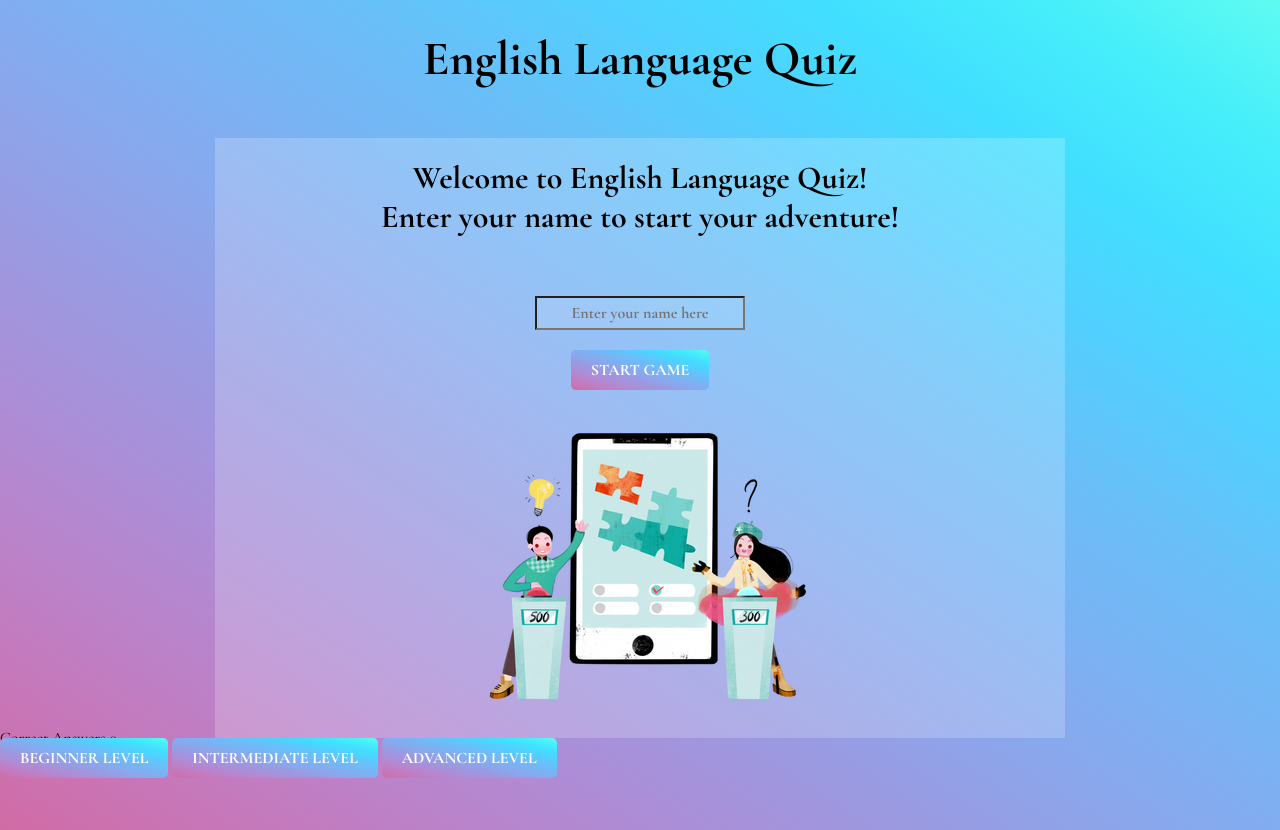
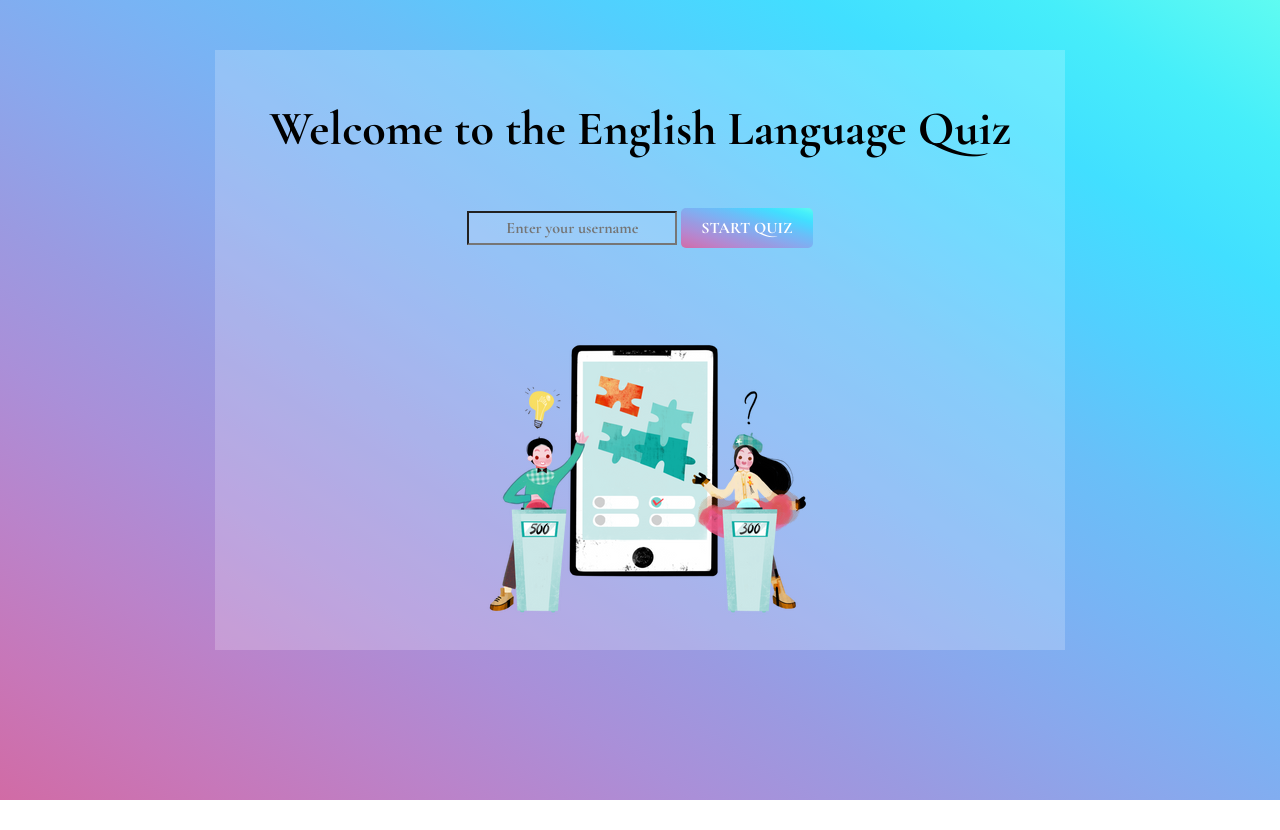
Before and after one commit to MartsyniukOlena/quiz, a plain HTML site: page index.html in a window 1280 px wide. After the commit the page ends 800 px from the top, so only its background shows below. Drawn offline with nearby package versions, Linux system fonts and the light colour scheme.

Commit message:
Change html code for welcome page, quiz section and result section, update changed elements in style sheet

```diff
--- a/assets/css/style.css
+++ b/assets/css/style.css
@@ -12,14 +12,14 @@ height: 100vh;
 font-family: 'Cormorant Garamond', serif;
 }
 
-.heading {
+.quiz-container h1 {
     color: black;
     text-align: center;
     font-size: 3rem;
     margin-top: 30px;
 }
 
-.game-area {
+.quiz-container {
     background-image: url(../images/fabulous-quiz.webp);
     background-color: rgba(255, 255, 255, 0.2);
     background-repeat: no-repeat;
@@ -38,23 +38,6 @@ font-family: 'Cormorant Garamond', serif;
     top: 50px;
 }
 
-.welcome-message {
-    color: black;
-    font-size: 2rem;
-    font-weight: 700;
-}
-
-.username {
-    margin-top: 10px;
-}
-
-label {
-    color: black;
-    font-size: 1.5rem;
-    text-transform: uppercase;
-    font-weight: 700;
-}
-
 input[type="text"] {
     padding: 5px;
     cursor: pointer;
@@ -67,7 +50,7 @@ input[type="text"] {
     top: 50px;
 }
 
-.button {
+#username-section button {
     background-image: linear-gradient(to right top, #d16ba5, #c777b9, #ba83ca, #aa8fd8, #9a9ae1, #8aa7ec, #79b3f4, #69bff8, #52cffe, #41dfff, #46eefa, #5ffbf1);
     color: #ffffff;
     padding: 10px 20px;
@@ -81,6 +64,6 @@ input[type="text"] {
     top: 50px;
 }
 
-.button:hover {
+#username-section button:hover {
     background-image: linear-gradient(to right top, #5ffbf1, #46eefa, #41dfff, #52cffe, #69bff8, #79b3f4, #8aa7ec, #9a9ae1, #aa8fd8, #ba83ca, #c777b9, #d16ba5);
 }
--- a/index.html
+++ b/index.html
@@ -18,34 +18,25 @@
     <title>English Language Quiz</title>
 </head>
 <body>
-    <h1 class="heading">English Language Quiz</h1>
-    <div class="game-area">
-    <div class="welcome-message">
-        <p>Welcome to English Language Quiz!<br>Enter your name to start your adventure!</p>
+<div class="quiz-container">
+    <h1>Welcome to the English Language Quiz</h1>
+    <div id="username-section">
+        <input type="text" id="username" placeholder="Enter your username">
+        <button data-type="submit" onclick="startQuiz()">Start Quiz</button>
+
+<div id="quiz-section" style="display: none;">
+    <h2 id="question"></h2>
+    <div id="options" class="options">
     </div>
-    <!--User can create a username-->
-    <div class="username">
-    <input type="text" id="username" name="username" maxlength=15 placeholder="Enter your name here">
-    </div>
-    <br>
-    <button class="button" id="start" data-type="submit">Start Game</button>
-    </div>
-
-    <div class="difficulty-levels-area">
-        <button class="button" id="beginner-level">Beginner Level</button>
-        <button class="button" id="beginner-level">Intermediate Level</button>
-        <button class="button" id="beginner-level">Advanced Level</button>
-    </div>
-
-    <div class="score-area">
-        <p class="scores">Correct Answers <span id="score">0</span></p>
-        <p class="scores">Incorrect Answers <span id="incorrect">0</span></p>
-    </div>
-
+    <p>Question <span id="question-count">1</span> of <span id="total-questions">41</span></p>
+</div>
+<div id="result-section" style="display: none;">
+    <h2>Your Score: <span id="score">0</span></h2>
+    <button onclick="restartQuiz()">Restart Quiz</button>
+</div>
+</div>
     <script src="assets/js/script.js"></script>
-
     <script src="assets/js/questions.js"></script>
-    <!--Font Awesome-->
     <script src="https://kit.fontawesome.com/2608d92977.js" crossorigin="anonymous"></script>
 </body>
 </html>
```
